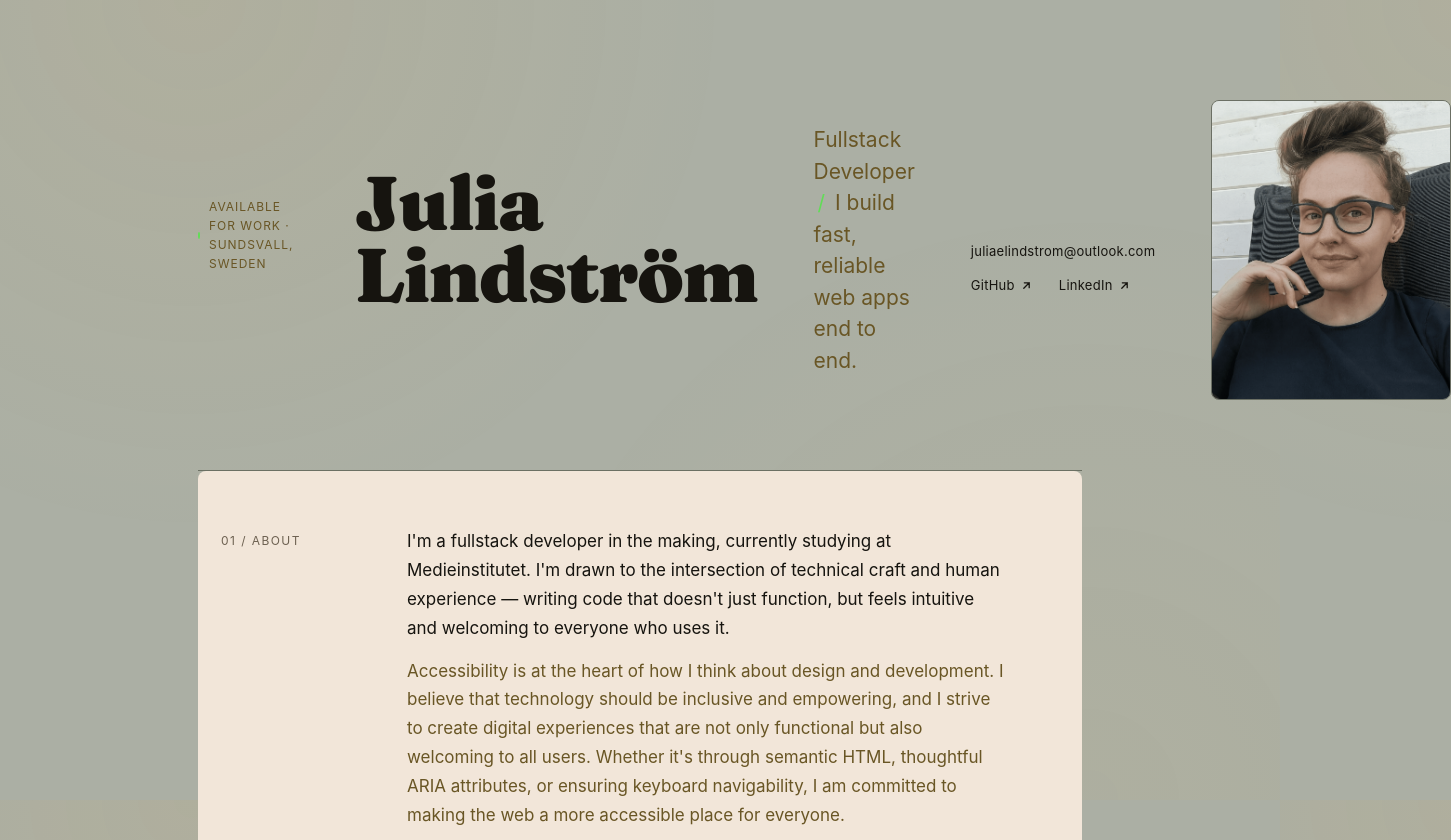
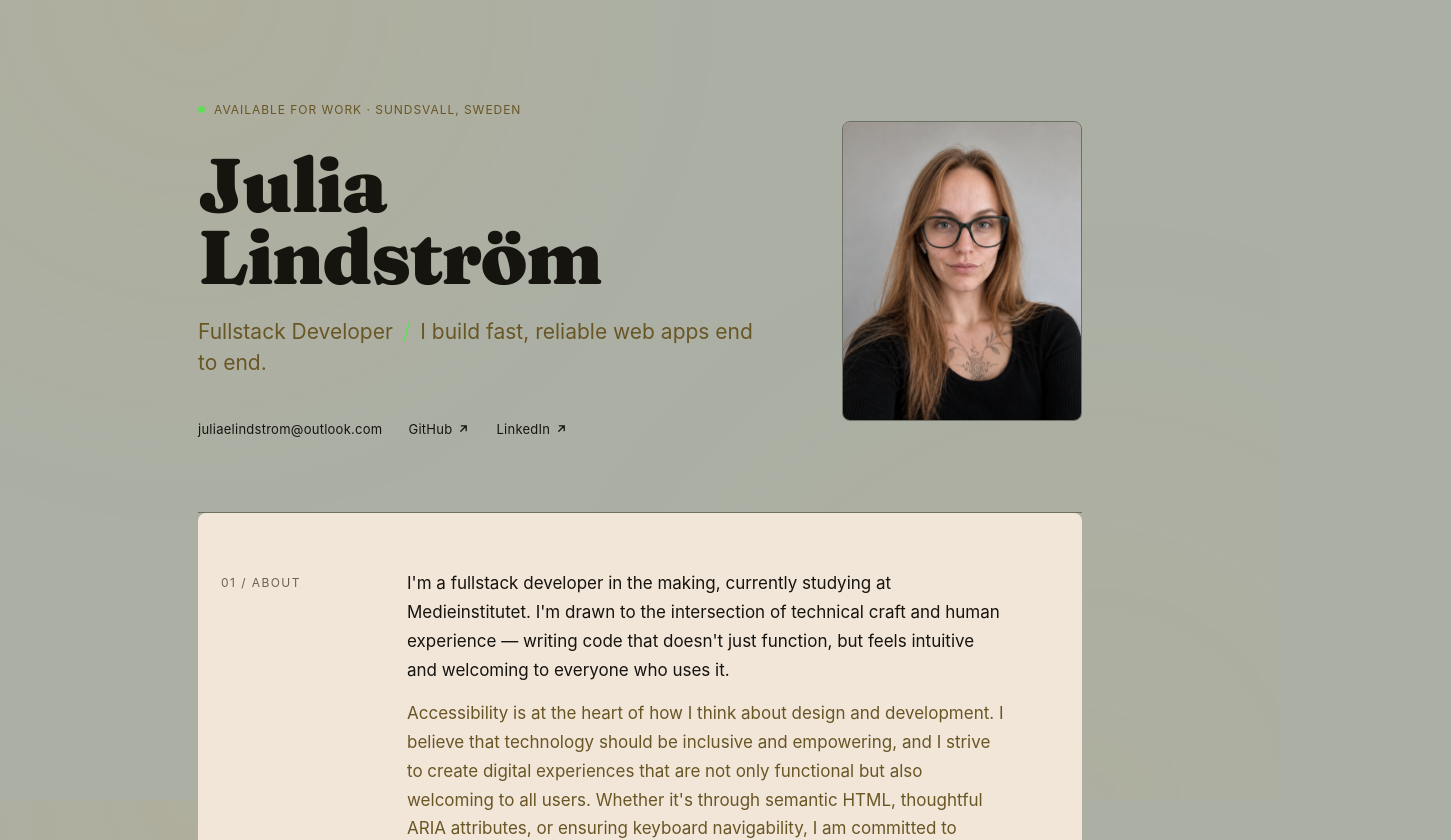
Before and after one commit to 13jel/cv-julialindstrom, a React (Vite) app: page / in a window 1280 px wide. Shown: the top 840 px of the page, 1451 px wide, since content can reach past the window. Built offline with nearby package versions, Linux system fonts and the light colour scheme.

Commit message:
Change App.jsx and image

```diff
--- a/src/App.jsx
+++ b/src/App.jsx
@@ -23,6 +23,7 @@ export default function App() {
   return (
     <div className="wrap">
       <header className="hero rise">
+        <div className="hero-text">
           <div className="hero-meta">
             <span className="dot" /> available for work · {profile.location}
           </div>
@@ -36,9 +37,12 @@ export default function App() {
             {profile.links.linkedin && <a href={profile.links.linkedin} target="_blank" rel="noreferrer">LinkedIn <ArrowOut /></a>}
             {profile.links.website && <a href={profile.links.website} target="_blank" rel="noreferrer">Website <ArrowOut /></a>}
           </nav>
+        </div>
+        {profile.photo && (
           <div className="hero-image">
             <img src={profile.photo} alt={profile.photoAlt} />
           </div>
+        )}
       </header>
 
       <Section id="about" label="01 / about" delay={0.1}>
```
Also changed, not shown: public/me.png. Lines whose indentation alone changed are shown as unchanged.
